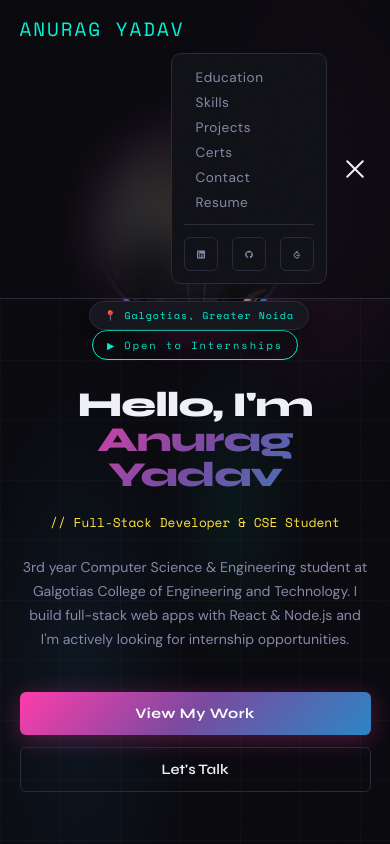
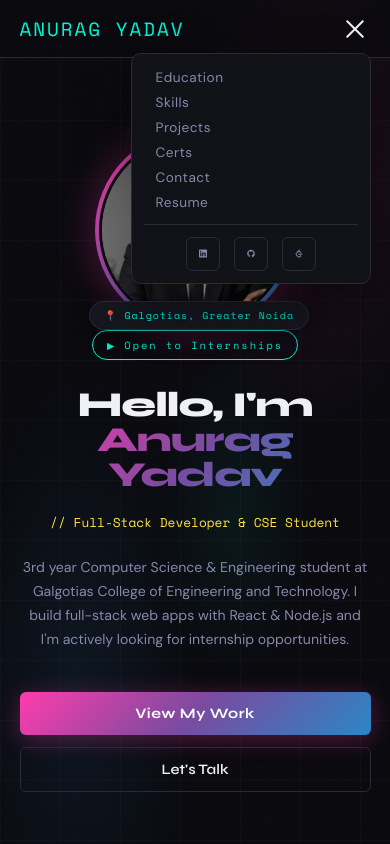
Before and after one commit to 6387anu/PortFolio, a website: page public/index.html in a window 390 px wide. Both pictures are taken after a click on the element 354 px from the left and 28 px from the top of the page. Shown: the top 844 px of the page. Drawn offline with nearby package versions, Linux system fonts and the light colour scheme.

Commit message:
updated social media ui

```diff
--- a/public/index.html
+++ b/public/index.html
@@ -861,8 +861,8 @@
 /* Tablets (max 768px) */
 @media (max-width: 768px) {
   section { padding: 70px 5%; }
-  nav { padding: 14px 5%; flex-wrap: wrap; gap: 10px; }
-  .nav-right { gap: 12px; margin-left: auto; }
+  nav { padding: 14px 5%; flex-wrap: nowrap; gap: 10px; position: fixed; }
+  .nav-right { gap: 12px; margin-left: auto; position: relative; }
   .nav-socials-desktop { display: none; }
   .nav-socials-mobile {
     display: flex;
@@ -876,12 +876,19 @@
   .nav-links {
     display: none;
     flex-direction: column;
-    width: 100%;
+    position: absolute;
+    top: calc(100% + 12px);
+    right: 0;
+    width: 240px;
+    max-height: calc(100vh - 90px);
+    overflow-y: auto;
     background: var(--surface);
     border: 1px solid var(--border);
     border-radius: 10px;
     padding: 12px;
     gap: 4px;
+    box-shadow: 0 20px 50px rgba(0,0,0,0.5);
+    z-index: 150;
   }
   .hero-photo-wrap {
   position: relative;
@@ -1124,7 +1131,7 @@
               <circle class="ring-fg" cx="36" cy="36" r="31.2" data-offset="36.05"/>
             </svg>
             <div class="edu-score-label">
-              <span class="edu-score-num">8.16</span>
+              <span class="edu-score-num">8.12</span>
               <span class="edu-score-unit">CGPA</span>
             </div>
           </div>
```
